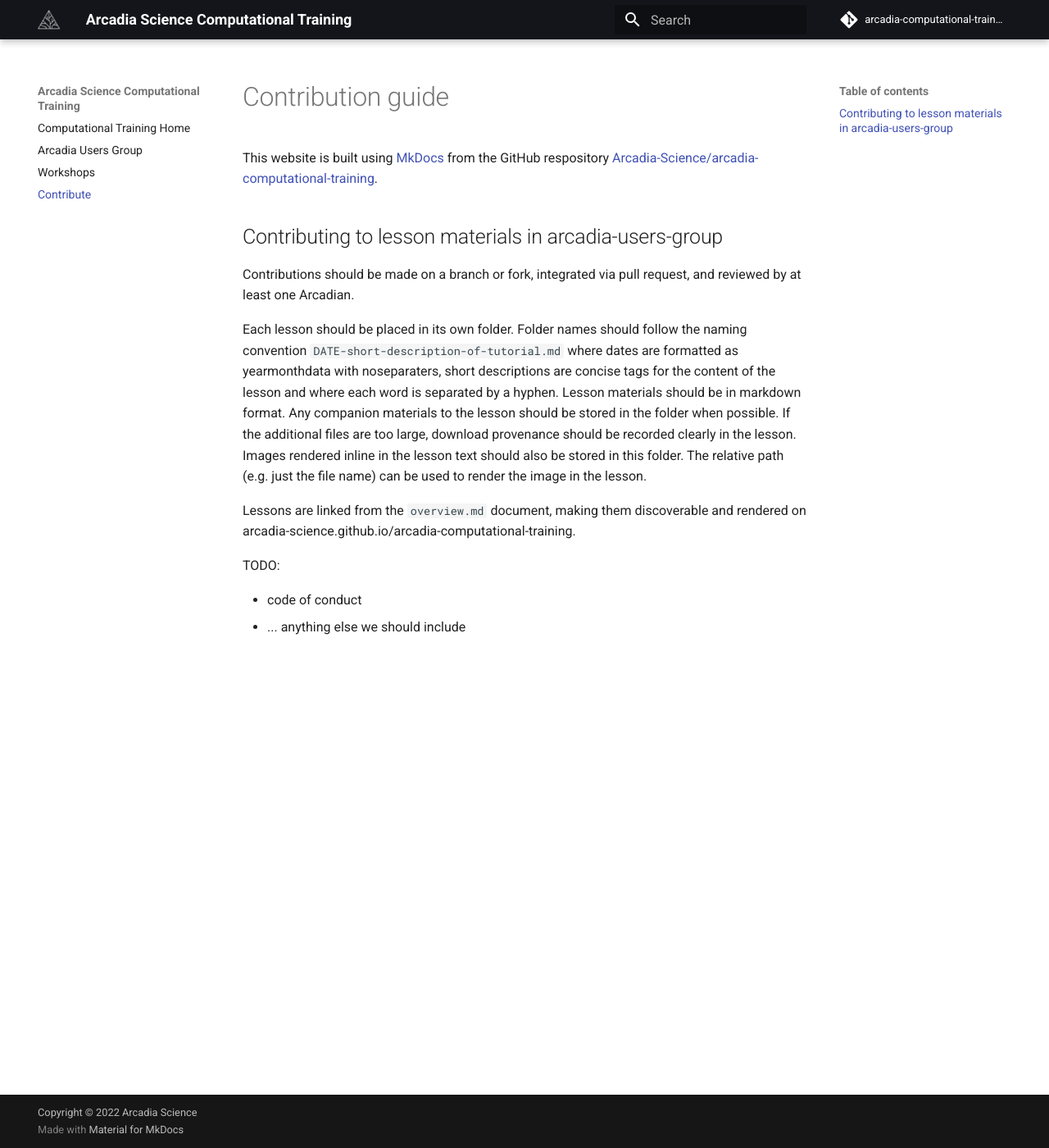
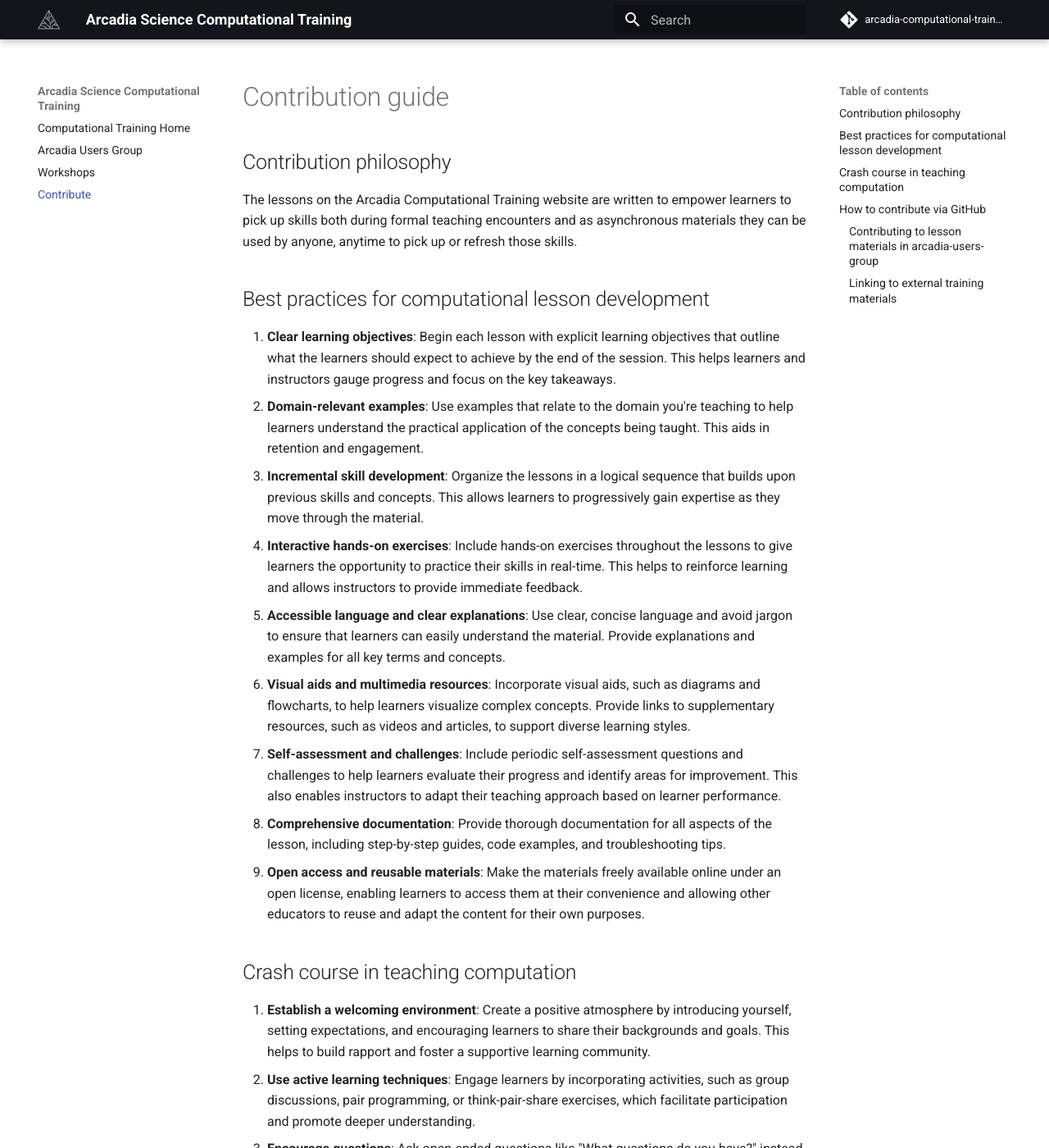
Before and after one commit to Arcadia-Science/arcadia-computational-training, an MkDocs documentation site: the page built from docs/CONTRIBUTING.md, in a window 1280 px wide and 1400 px high. Shown: the whole window at 82% size. Built offline with MkDocs 1.6.1 and Material for MkDocs 9.7.7, drawn with Linux system fonts in a browser that asks for light colours; comment, search, counter and statistics services are not loaded; some of the changed text lies outside the part shown.

Commit message:
update with more tips

```diff
--- a/docs/CONTRIBUTING.md
+++ b/docs/CONTRIBUTING.md
@@ -1,12 +1,48 @@
 # Contribution guide
+
+## Contribution philosophy
+
+The lessons on the Arcadia Computational Training website are written to empower learners to pick up skills both during formal teaching encounters and as asynchronous materials they can be used by anyone, anytime to pick up or refresh those skills.
+
+## Best practices for computational lesson development
+
+1. **Clear learning objectives**: Begin each lesson with explicit learning objectives that outline what the learners should expect to achieve by the end of the session. This helps learners and instructors gauge progress and focus on the key takeaways.
+2. **Domain-relevant examples**: Use examples that relate to the domain you're teaching to help learners understand the practical application of the concepts being taught. This aids in retention and engagement.
+3. **Incremental skill development**: Organize the lessons in a logical sequence that builds upon previous skills and concepts. This allows learners to progressively gain expertise as they move through the material.
+4. **Interactive hands-on exercises**: Include hands-on exercises throughout the lessons to give learners the opportunity to practice their skills in real-time. This helps to reinforce learning and allows instructors to provide immediate feedback.
+5. **Accessible language and clear explanations**: Use clear, concise language and avoid jargon to ensure that learners can easily understand the material. Provide explanations and examples for all key terms and concepts.
+6. **Visual aids and multimedia resources**: Incorporate visual aids, such as diagrams and flowcharts, to help learners visualize complex concepts. Provide links to supplementary resources, such as videos and articles, to support diverse learning styles.
+7. **Self-assessment and challenges**: Include periodic self-assessment questions and challenges to help learners evaluate their progress and identify areas for improvement. This also enables instructors to adapt their teaching approach based on learner performance.
+8. **Comprehensive documentation**: Provide thorough documentation for all aspects of the lesson, including step-by-step guides, code examples, and troubleshooting tips.
+9. **Open access and reusable materials**: Make the materials freely available online under an open license, enabling learners to access them at their convenience and allowing other educators to reuse and adapt the content for their own purposes.
+
+## Crash course in teaching computation
+
+1. **Establish a welcoming environment**: Create a positive atmosphere by introducing yourself, setting expectations, and encouraging learners to share their backgrounds and goals. This helps to build rapport and foster a supportive learning community.
+2. **Use active learning techniques**: Engage learners by incorporating activities, such as group discussions, pair programming, or think-pair-share exercises, which facilitate participation and promote deeper understanding.
+3. **Encourage questions**: Ask open-ended questions like "What questions do you have?" instead of "Are there any questions?" This creates a more inclusive environment and prompts learners to reflect on their understanding.
+4. **Be mindful of language**: Avoid using diminishing language, such as "just" or "simply," which can make learners feel inadequate if they are struggling with a concept. Use inclusive and accessible language to ensure everyone feels valued and included.
+5. **Use live programming and narration**: Type out code or commands as you go, narrating any shortcut keystrokes you use to help learners follow along. This interactive approach allows you to pace yourself, making it easier for learners to keep up with the lesson.
+6. **Break down complex concepts**: Present complex ideas in smaller, manageable chunks, and provide clear explanations and examples for each. This helps learners to digest the material more easily and promotes better comprehension.
+7. **Be adaptable**: Be prepared to adjust your teaching style or lesson plan to accommodate learners' needs and backgrounds. If learners are struggling with a particular concept, take the time to provide additional support or revisit the topic.
+8. **Embrace errors as learning opportunities**: Recognize that errors made while programming can be good examples of how to debug issues in real life and can often be instructional. Use these moments to demonstrate problem-solving techniques and encourage learners to develop their own debugging skills.
+9. **Reflect and iterate**: After delivering the lesson, reflect on what went well and what could be improved. Seek feedback from learners and fellow instructors, and use this information to refine your teaching methods and lesson materials for future sessions.
+
+Below we include more resources on how to teach programming.
+
+* [Tips for instructors](https://docs.carpentries.org/topic_folders/hosts_instructors/instructor_tips.html)
+* ["Helpers" checklist](https://docs.carpentries.org/topic_folders/hosts_instructors/hosts_instructors_checklist.html#helper-checklist) with many generalizable tips. "Helpers" are expert individuals that help during a workshop or lesson when learners have a specific problem that doesn't need to be addressed by the entire group.
+* [Carpentries instructor training curriculum](https://carpentries.github.io/instructor-training/)
+
+## How to contribute via GitHub
 
 This website is built using [MkDocs](https://www.mkdocs.org/) from the GitHub respository [Arcadia-Science/arcadia-computational-training](https://github.com/Arcadia-Science/arcadia-computational-training).
 
-## Contributing to lesson materials in arcadia-users-group
-
 Contributions should be made on a branch or fork, integrated via pull request, and reviewed by at least one Arcadian.
 
-Each lesson should be placed in its own folder.
+### Contributing to lesson materials in arcadia-users-group
+
+Each AUG lesson should be placed in its own folder.
 Folder names should follow the naming convention `DATE-short-description-of-tutorial.md` where dates are formatted as yearmonthdata with noseparaters, short descriptions are concise tags for the content of the lesson and where each word is separated by a hyphen.
 Lesson materials should be in markdown format.
 Any companion materials to the lesson should be stored in the folder when possible.
@@ -16,8 +52,8 @@
 
 Lessons are linked from the `overview.md` document, making them discoverable and rendered on arcadia-science.github.io/arcadia-computational-training.
 
+### Linking to external training materials
 
-TODO:
-
-* code of conduct
-* ... anything else we should include
+Sometimes lesson material belongs better in a different repository or we'll cover open lessons developed by other organizations such as [The Carpentries](https://carpentries.org/).
+When this is the case, link to the lesson material in the `overview.md` document.
+The lesson will not be rendered on the computational training website, but it will be linked and discoverable from there.
```
